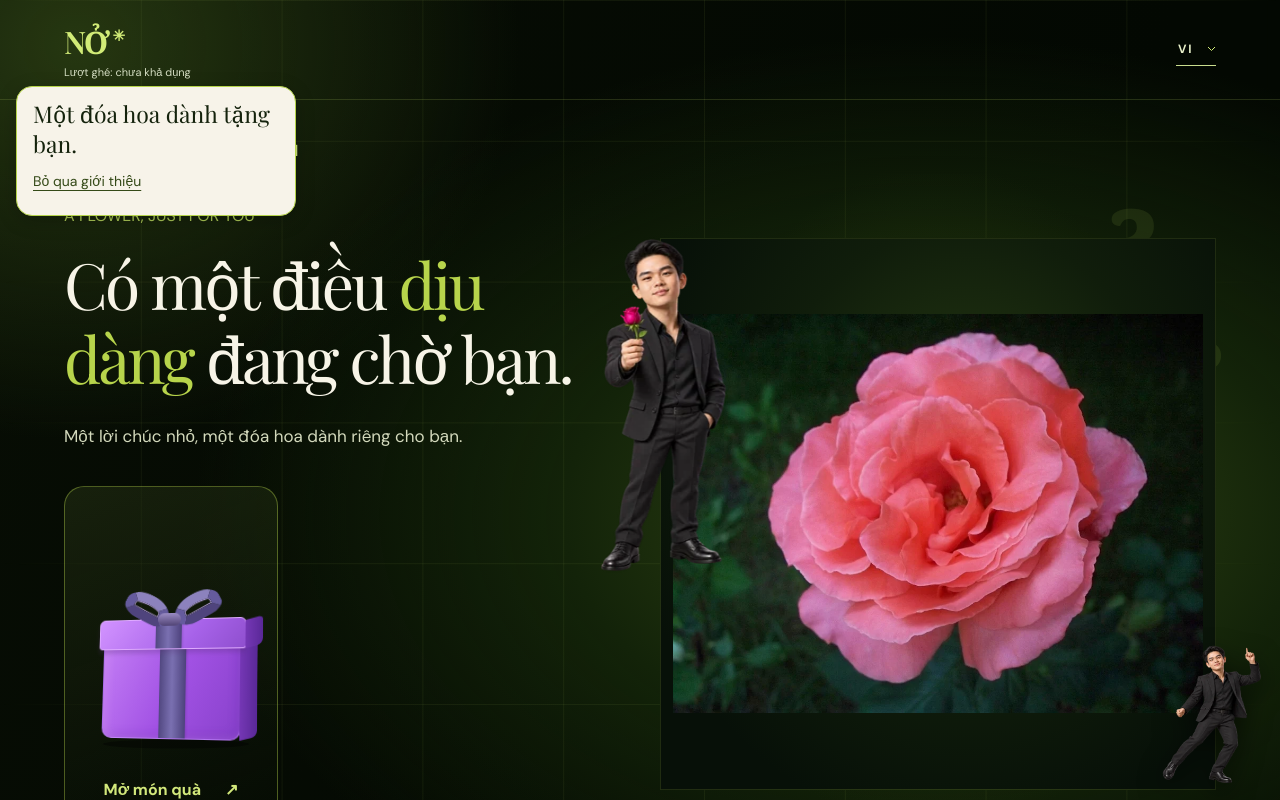
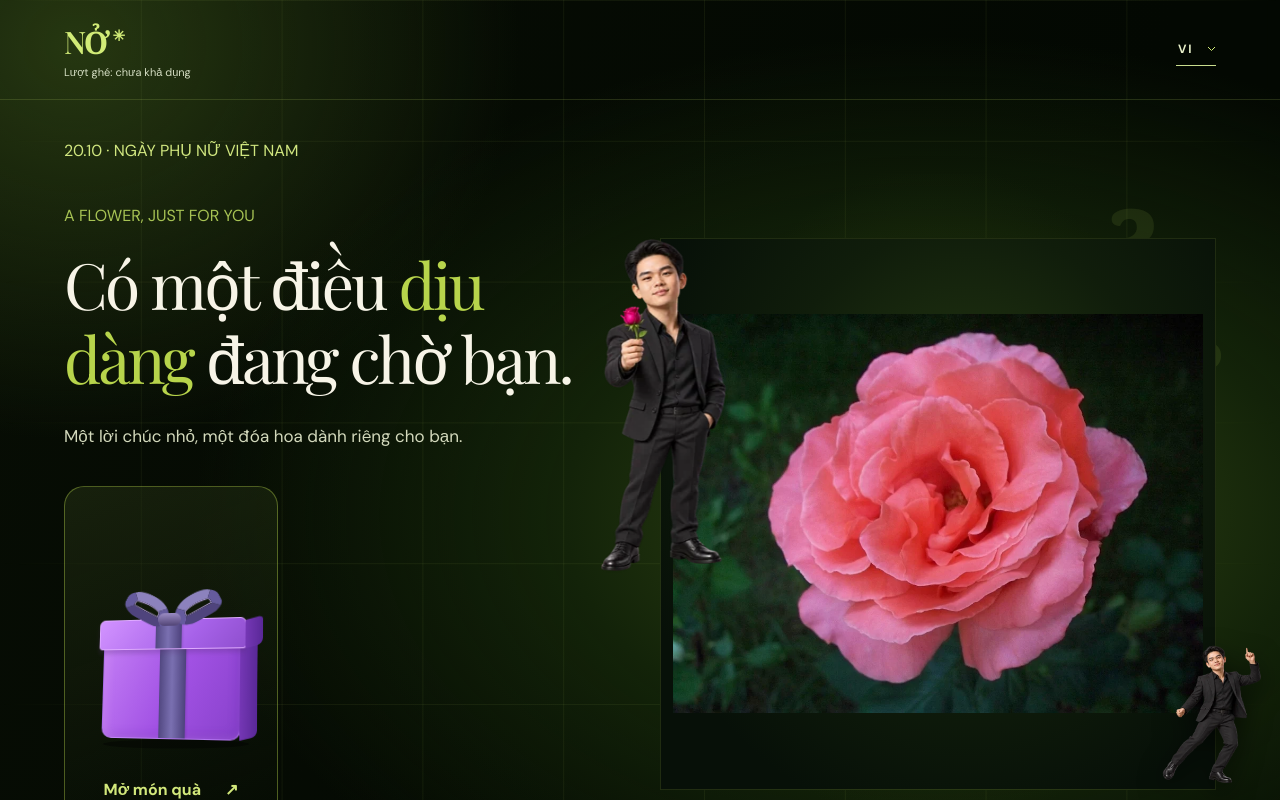
Before and after one commit to DUYTRUYENTHONG/no-bloom, a Next.js app: page / in a window 1280 px wide. Shown: the top 800 px of the page. Built offline with nearby package versions, Linux system fonts and the light colour scheme.

Commit message:
Remove actor introduction message and keep Escape dismissal

```diff
--- a/components/ActorIntroduction.tsx
+++ b/components/ActorIntroduction.tsx
@@ -4,14 +4,12 @@ import { useEffect, useRef, useState, type RefObject } from "react";
 import type { Locale } from "@/lib/content";
 
 /** A finite, compositor-only 2.5D greeting. No audio, AI call or render loop. */
-export function ActorIntroduction({ locale, stage, dock, onActiveChange }: {
+export function ActorIntroduction({ stage, dock, onActiveChange }: {
   locale: Locale; stage: string; dock: RefObject<HTMLButtonElement | null>; onActiveChange: (active: boolean) => void;
 }) {
   const [active, setActive] = useState(false);
   const figure = useRef<HTMLImageElement>(null);
-  const skip = useRef<HTMLButtonElement>(null);
   const completed = useRef(false);
-  const finishRef = useRef<() => void>(() => {});
 
   useEffect(() => {
     if (completed.current || stage !== "invitation") return;
@@ -26,11 +24,8 @@ export function ActorIntroduction({ locale, stage, dock, onActiveChange }: {
       completed.current = true;
       animation?.cancel();
       clearTimeout(loadingTimer);
-      const returnFocus = document.activeElement === skip.current;
       setActive(false); onActiveChange(false);
-      if (returnFocus) dock.current?.focus({ preventScroll: true });
     };
-    finishRef.current = finish;
     const start = () => {
       if (disposed || started || document.hidden || !figure.current) return;
       started = true; clearTimeout(loadingTimer);
@@ -65,7 +60,10 @@ export function ActorIntroduction({ locale, stage, dock, onActiveChange }: {
     };
     const interrupt = (event: Event) => { if (!(event.target instanceof Element) || !event.target.closest(".actor-introduction")) finish(); };
     const motionChange = () => { if (reduced.matches) finish(); };
-    const key = (event: KeyboardEvent) => { if (["Escape", "Tab", "Enter"].includes(event.key)) finish(); };
+    const key = (event: KeyboardEvent) => {
+      if (["Escape", "Tab", "Enter"].includes(event.key)) finish();
+      if (event.key === "Escape") dock.current?.focus({ preventScroll: true });
+    };
     document.addEventListener("visibilitychange", visibility);
     document.addEventListener("pointerdown", interrupt, { capture: true });
     document.addEventListener("keydown", key);
@@ -86,6 +84,5 @@ export function ActorIntroduction({ locale, stage, dock, onActiveChange }: {
 
   return <div className={`actor-introduction ${active ? "is-active" : ""}`} data-active={active}>
     <img ref={figure} src="guide-avatar.webp" width="112" height="145" decoding="async" alt="" aria-hidden="true" />
-    {active && <div className="actor-introduction-note"><p>{locale === "vi" ? "Một đóa hoa dành tặng bạn." : "A flower, just for you."}</p><button ref={skip} type="button" onClick={() => { finishRef.current(); dock.current?.focus({ preventScroll: true }); }}>{locale === "vi" ? "Bỏ qua giới thiệu" : "Skip introduction"}</button></div>}
   </div>;
 }
```
Also changed, not shown: 2 other files (tests, documents, lock files or other folders).
